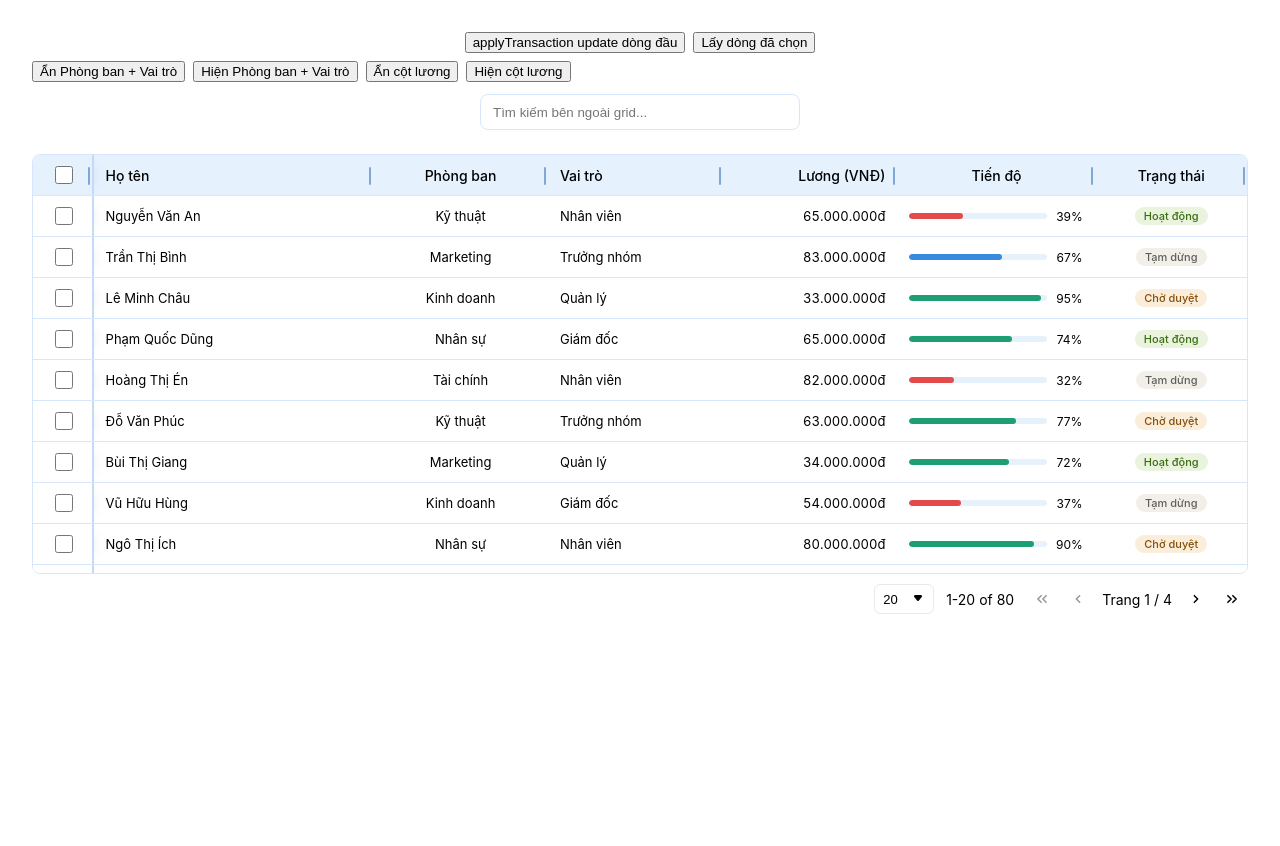
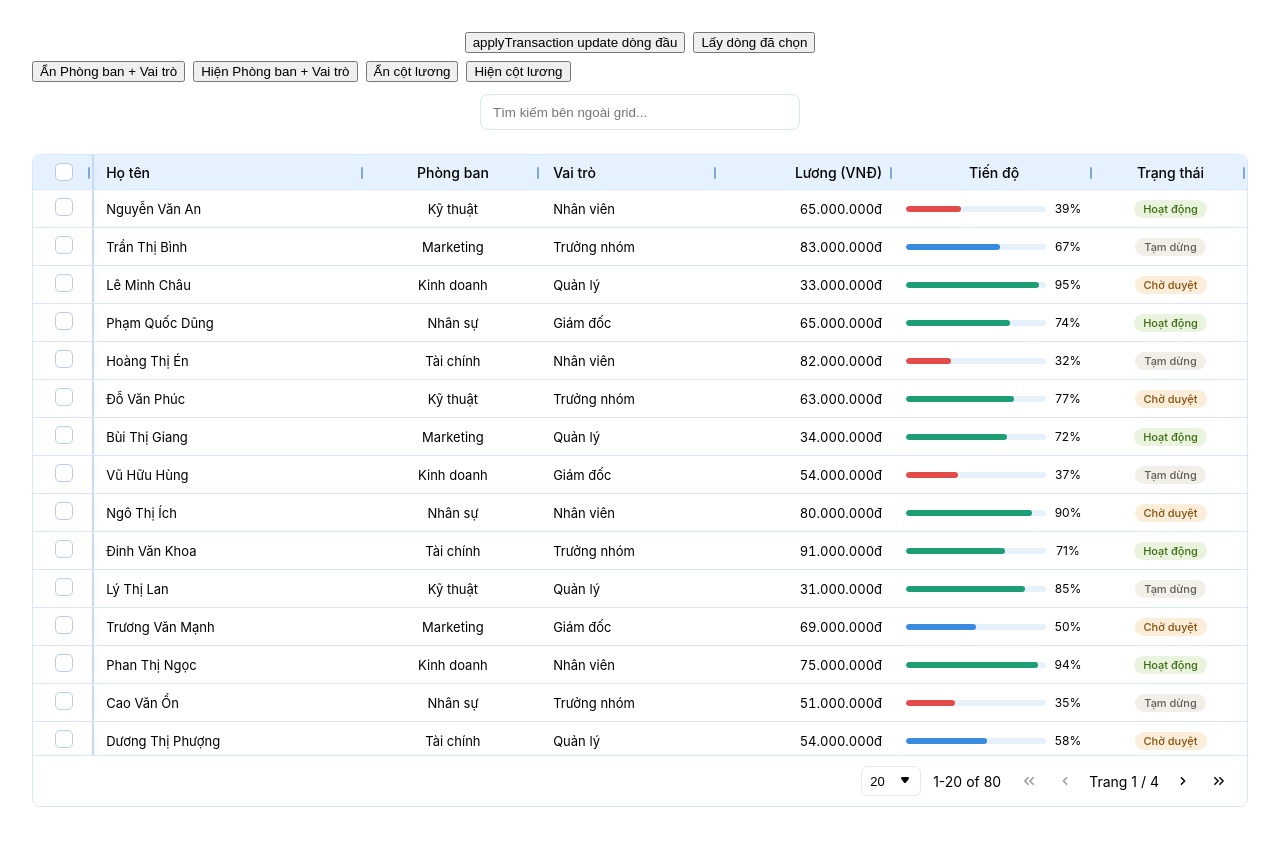
Before and after one commit to Fenell/data-grid-react, a React (Vite) app: page / in a window 1280 px wide. Shown: the top 846 px of the page. Before the commit the page ends 800 px from the top, so only its background shows below. Built offline with nearby package versions, Linux system fonts and the light colour scheme; a web font is replaced by a local one.

Commit message:
sửa lại 1 giao diện

```diff
--- a/src/App.tsx
+++ b/src/App.tsx
@@ -33,7 +33,7 @@ const employeeColumns: ColumnDef<EmployeeRow>[] = [
     id: "name",
     label: "Họ tên",
     sortable: true,
-    width: 240,
+    width: 230,
   },
   {
     id: "dept",
@@ -218,7 +218,7 @@ function App() {
       const end = start + paginationModel.pageSize;
       setPageRows(processedRows.slice(start, end));
       setIsLoading(false);
-    }, 250);
+    }, 500);
 
     return () => window.clearTimeout(timer);
   }, [paginationModel, processedRows]);
@@ -324,7 +324,7 @@ function App() {
         ref={gridRef}
         columns={employeeColumns}
         data={processedRows}
-        contentHeight={420}
+        contentHeight={600}
         enableColumnFilters={false}
         globalFilter={globalFilter}
         isLoading={isLoading}
--- a/src/components/DataGrid.module.css
+++ b/src/components/DataGrid.module.css
@@ -38,6 +38,14 @@
   font-size: var(--grid-font-size);
 }
 
+.gridFrame {
+  position: relative;
+  overflow: hidden;
+  border: var(--grid-border-muted);
+  border-radius: var(--grid-radius-lg);
+  background: var(--grid-bg-base);
+}
+
 .filterInput,
 .pageButton,
 .pageSelect {
@@ -67,8 +75,6 @@
   position: relative;
   width: 100%;
   overflow-x: auto;
-  border: var(--grid-border-muted);
-  border-radius: var(--grid-radius-lg);
   background: var(--grid-bg-base);
 }
 
@@ -83,25 +89,16 @@
   position: absolute;
   inset: 0;
   z-index: 6;
-  min-width: 100%;
+  display: flex;
+  align-items: center;
+  justify-content: center;
   background: var(--grid-bg-overlay);
   backdrop-filter: blur(1.5px);
 }
 
 .loadingCard {
-  position: sticky;
-  top: 50%;
-  left: 50%;
   width: fit-content;
   padding: 10px 16px;
-  /* border: var(--grid-border-row); */
-  /* border-radius: 999px; */
-  /* background: var(--grid-bg-loading-card); */
-  /* color: var(--grid-accent-strong); */
-  /* font-size: var(--grid-font-size); */
-  /* font-weight: 600; */
-  /* box-shadow: var(--grid-shadow-loading); */
-  /* transform: translate(-50%, -50%); */
 }
 
 .table {
@@ -432,7 +429,9 @@ tbody tr:hover .td.pinnedRight {
   justify-content: flex-end;
   gap: 12px;
   flex-wrap: wrap;
-  margin-top: 10px;
+  padding: 10px 12px;
+  border-top: var(--grid-border-row);
+  background: var(--grid-bg-base);
 }
 
 .paginationControls {
@@ -530,7 +529,66 @@ tbody tr:hover .td.pinnedRight {
 
 .checkboxInput,
 :global(.grid-checkbox-input) {
+  position: relative;
   width: 18px;
   height: 18px;
+  margin: 0;
+  appearance: none;
+  border: 1.5px solid #b9cde6;
+  border-radius: 5px;
+  background: #fff;
+  /* box-shadow: inset 0 1px 0 rgba(255, 255, 255, 0.9); */
   cursor: pointer;
+  transition:
+    border-color var(--grid-transition-fast),
+    background-color var(--grid-transition-fast),
+    transform var(--grid-transition-fast);
 }
+
+.checkboxInput:focus-visible,
+:global(.grid-checkbox-input:focus-visible) {
+  outline: none;
+  border-color: var(--grid-accent);
+}
+
+.checkboxInput:checked,
+:global(.grid-checkbox-input:checked) {
+  border-color: var(--grid-accent);
+  background: var(--grid-accent);
+}
+
+.checkboxInput:indeterminate,
+:global(.grid-checkbox-input:indeterminate) {
+  /* border-color: #aeb7c2; */
+  background: #c7ced8;
+}
+
+.checkboxInput:checked::after,
+:global(.grid-checkbox-input:checked::after) {
+  content: "";
+  position: absolute;
+  top: 1px;
+  left: 5px;
+  width: 4px;
+  height: 9px;
+  border: solid #fff;
+  border-width: 0 2px 2px 0;
+  transform: rotate(45deg);
+}
+
+.checkboxInput:indeterminate::after,
+:global(.grid-checkbox-input:indeterminate::after) {
+  content: "";
+  position: absolute;
+  top: 7px;
+  left: 3px;
+  width: 10px;
+  height: 2px;
+  border-radius: 999px;
+  background: #fff;
+}
+
+.checkboxInput:active,
+:global(.grid-checkbox-input:active) {
+  transform: scale(0.96);
+}
--- a/src/components/DataGrid.tsx
+++ b/src/components/DataGrid.tsx
@@ -72,7 +72,6 @@ const DataGridTable = <T extends GridRow>({
   emptyMessage,
   enableColumnFilters,
   enableResize,
-  isLoading,
   onRowClick,
   onRowDoubleClick,
   rowSelection,
@@ -85,7 +84,6 @@ const DataGridTable = <T extends GridRow>({
   emptyMessage: string;
   enableColumnFilters: boolean;
   enableResize: boolean;
-  isLoading: boolean;
   onRowClick?: (row: T) => void;
   onRowDoubleClick?: (row: T) => void;
   rowSelection: RowSelectionState;
@@ -100,6 +98,9 @@ const DataGridTable = <T extends GridRow>({
   const isAllPageRowsSelected =
     visiblePageRowIds.length > 0 &&
     visiblePageRowIds.every((rowId) => Boolean(rowSelection[String(rowId)]));
+  const isSomePageRowsSelected =
+    !isAllPageRowsSelected &&
+    visiblePageRowIds.some((rowId) => Boolean(rowSelection[String(rowId)]));
 
   return (
     <div
@@ -114,15 +115,6 @@ const DataGridTable = <T extends GridRow>({
       }
     >
       <div className={styles.scrollContent}>
-        {isLoading && (
-          <div className={styles.loadingOverlay}>
-            {/* <div className={styles.loadingCard}>Đang tải...</div> */}
-            <div className={styles.loadingCard}>
-              <Spinner />
-            </div>
-          </div>
-        )}
-
         <table className={styles.table} style={{ width: table.getTotalSize() }}>
           <thead>
             {headers.map((headerGroup) => (
@@ -207,8 +199,17 @@ const DataGridTable = <T extends GridRow>({
                               {hasCheckbox && (
                                 <input
                                   aria-label="Select all rows"
+                                  aria-checked={
+                                    isSomePageRowsSelected ? "mixed" : undefined
+                                  }
                                   className={styles.checkboxInput}
                                   checked={isAllPageRowsSelected}
+                                  ref={(element) => {
+                                    if (element) {
+                                      element.indeterminate =
+                                        isSomePageRowsSelected;
+                                    }
+                                  }}
                                   onChange={(event) => {
                                     const checked = event.currentTarget.checked;
                                     rows.forEach((row) => {
@@ -445,12 +446,20 @@ const DataGridInner = <T extends GridRow>(
 
   return (
     <div className={styles.wrap} style={{ width: props.width ?? "100%" }}>
+      <div className={styles.gridFrame}>
+        {props.isLoading && (
+          <div className={styles.loadingOverlay}>
+            <div className={styles.loadingCard}>
+              <Spinner />
+            </div>
+          </div>
+        )}
+
         <DataGridTable
           contentHeight={props.contentHeight}
           emptyMessage={props.emptyMessage ?? "Không có dữ liệu phù hợp"}
           enableColumnFilters={props.enableColumnFilters ?? true}
           enableResize={props.enableResize ?? true}
-        isLoading={props.isLoading ?? false}
           onRowClick={props.onRowClick}
           onRowDoubleClick={props.onRowDoubleClick}
           rowSelection={rowSelection}
@@ -585,7 +594,10 @@ const DataGridInner = <T extends GridRow>(
                 </button>
                 <span className={styles.pageIndicator}>
                   Trang {paginationModel.pageIndex + 1} /{" "}
-                {Math.max(paginationModel.pageCount ?? table.getPageCount(), 1)}
+                  {Math.max(
+                    paginationModel.pageCount ?? table.getPageCount(),
+                    1,
+                  )}
                 </span>
                 <button
                   className={styles.pageButton}
@@ -601,7 +613,8 @@ const DataGridInner = <T extends GridRow>(
                       Math.min(
                         paginationModel.pageIndex + 1,
                         Math.max(
-                        (paginationModel.pageCount ?? table.getPageCount()) - 1,
+                          (paginationModel.pageCount ?? table.getPageCount()) -
+                            1,
                           0,
                         ),
                       ),
@@ -669,6 +682,7 @@ const DataGridInner = <T extends GridRow>(
           </div>
         )}
       </div>
+    </div>
   );
 };
 
```
Lines whose indentation alone changed are shown as unchanged.
